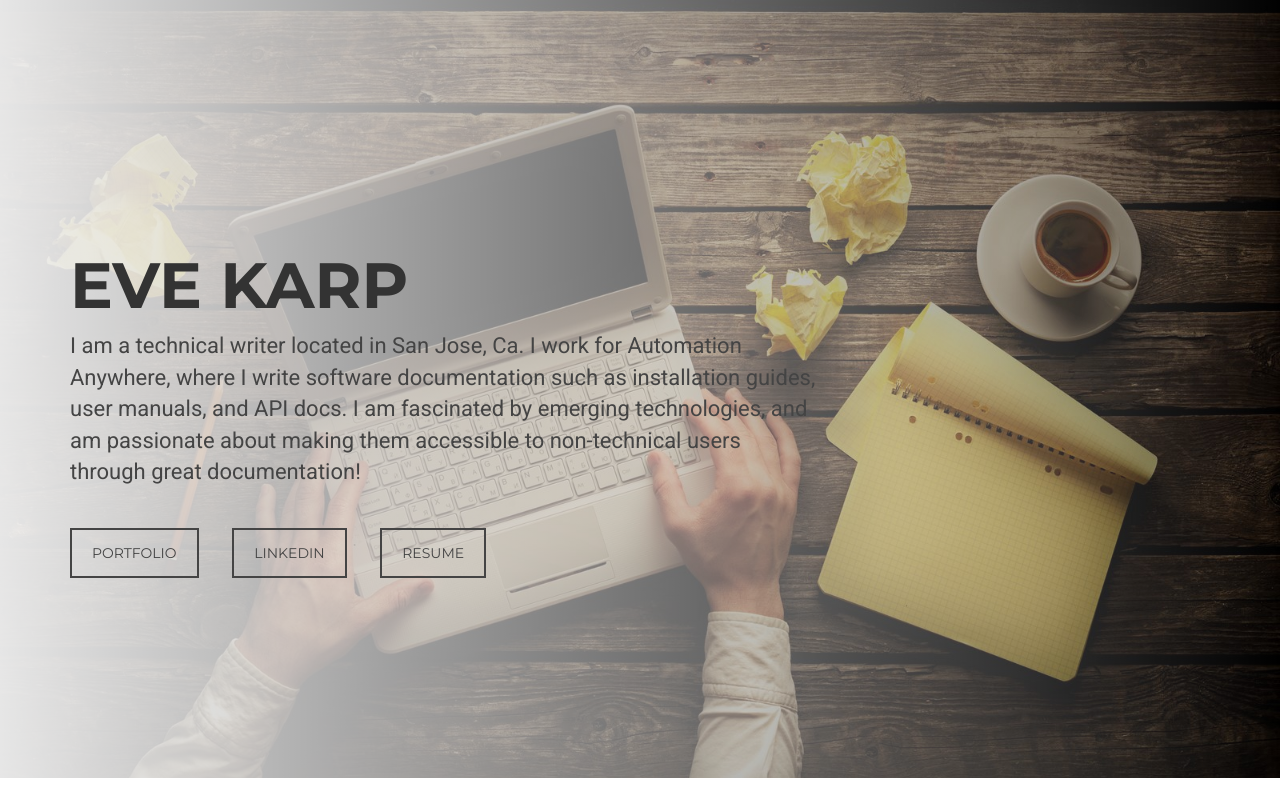
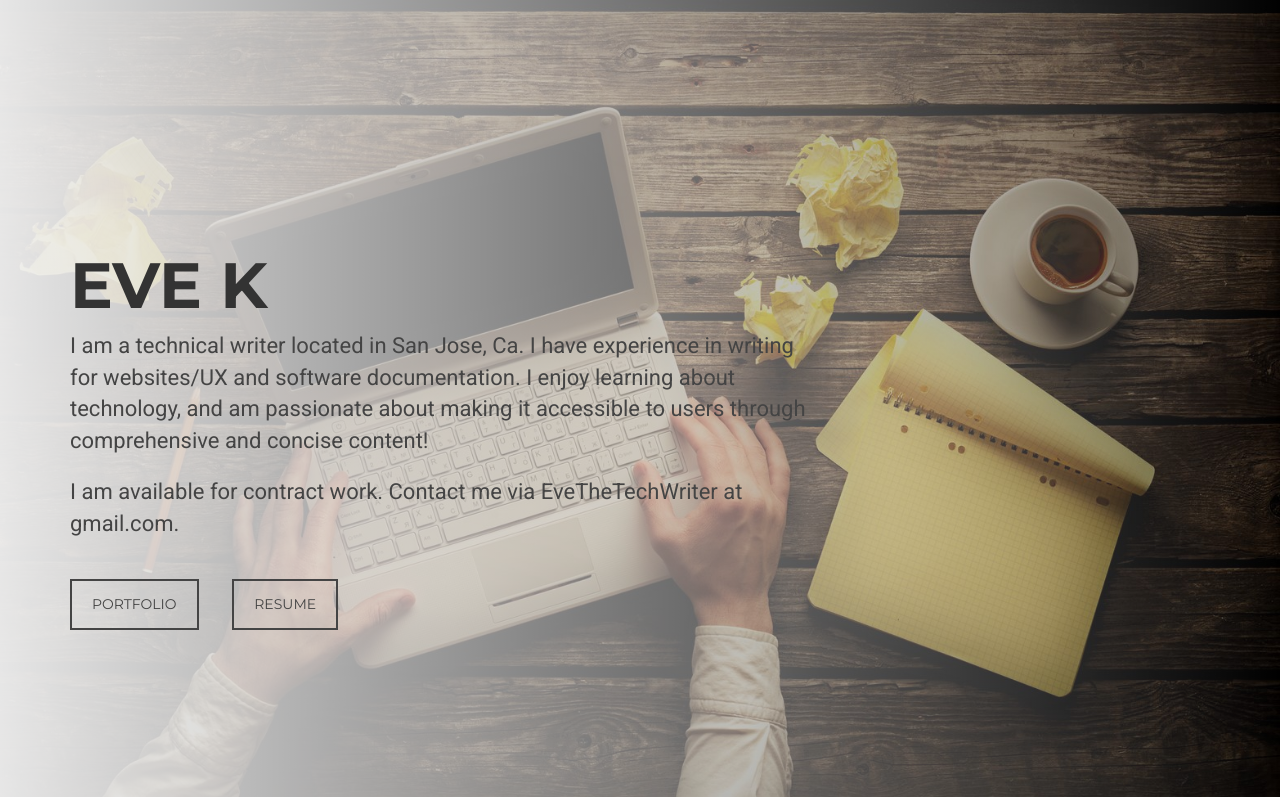
Before and after one commit to EveCorado/evecorado.github.io, a plain HTML site: page index.html in a window 1280 px wide. Shown: the top 797 px of the page. Drawn offline with Linux system fonts and the light colour scheme.

Commit message:
Update index.html
Removed linkedin link, updated email address, updated intro text

```diff
--- a/index.html
+++ b/index.html
@@ -41,11 +41,13 @@
         <div class="row">
           <div class="col-xs-12 col-md-8">
             <div class="intro-text">
-              <h1>Eve Karp</h1>
-              <p>I am a technical writer located in San Jose, Ca. I work for Automation Anywhere, where I write software documentation such as installation guides, user manuals, and API docs. I am fascinated by emerging technologies, and am passionate about making them accessible to non-technical users through great documentation!</p>
+              <h1>Eve K</h1>
+              <p>I am a technical writer located in San Jose, Ca. I have experience in writing for websites/UX and software documentation. I enjoy learning about technology, and am passionate about making it accessible to users through comprehensive and concise content!
+</p>
+<p>I am available for contract work. Contact me via EveTheTechWriter at gmail.com.</p>
                             <a href="#portfolio" class="btn btn-custom btn-lg page-scroll">Portfolio</a>
-                            <a href="https://www.linkedin.com/in/eve-karp-527814132/" class="btn btn-custom btn-lg page-scroll">LinkedIn</a>
-                <a href="https://docs.google.com/document/d/1FrRDNOskOOodr7eT_ZGSBOWERmGg9w9d1j0o9KCZwi4/edit?usp=sharing" class="btn btn-custom btn-lg page-scroll">Resume</a> </div>
+                            <a href="https://docs.google.com/document/d/1FrRDNOskOOodr7eT_ZGSBOWERmGg9w9d1j0o9KCZwi4/edit?usp=sharing" class="btn btn-custom btn-lg page-scroll">Resume</a>
+                </div>
            </div>
           </div>
         </div>
```
